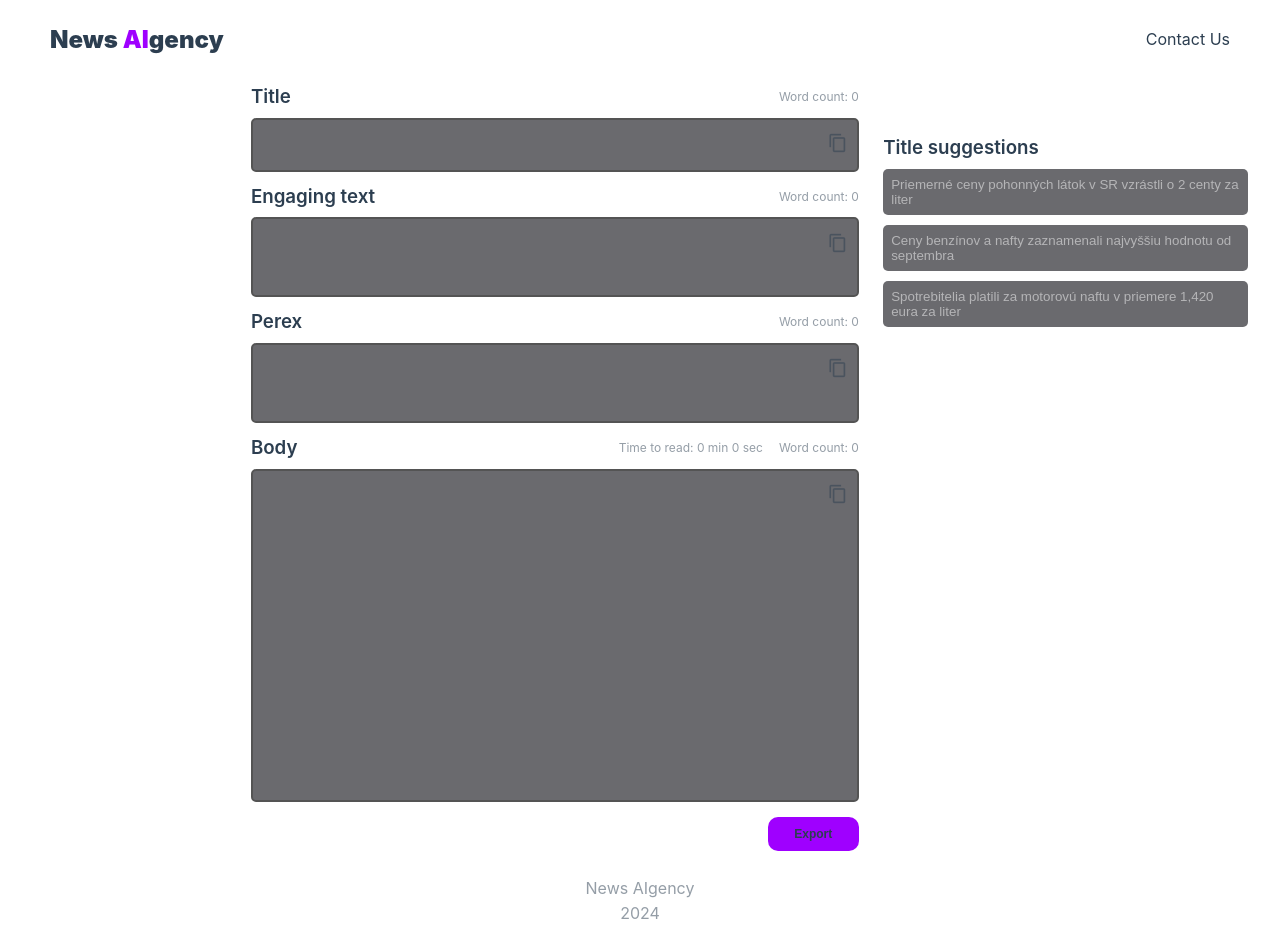
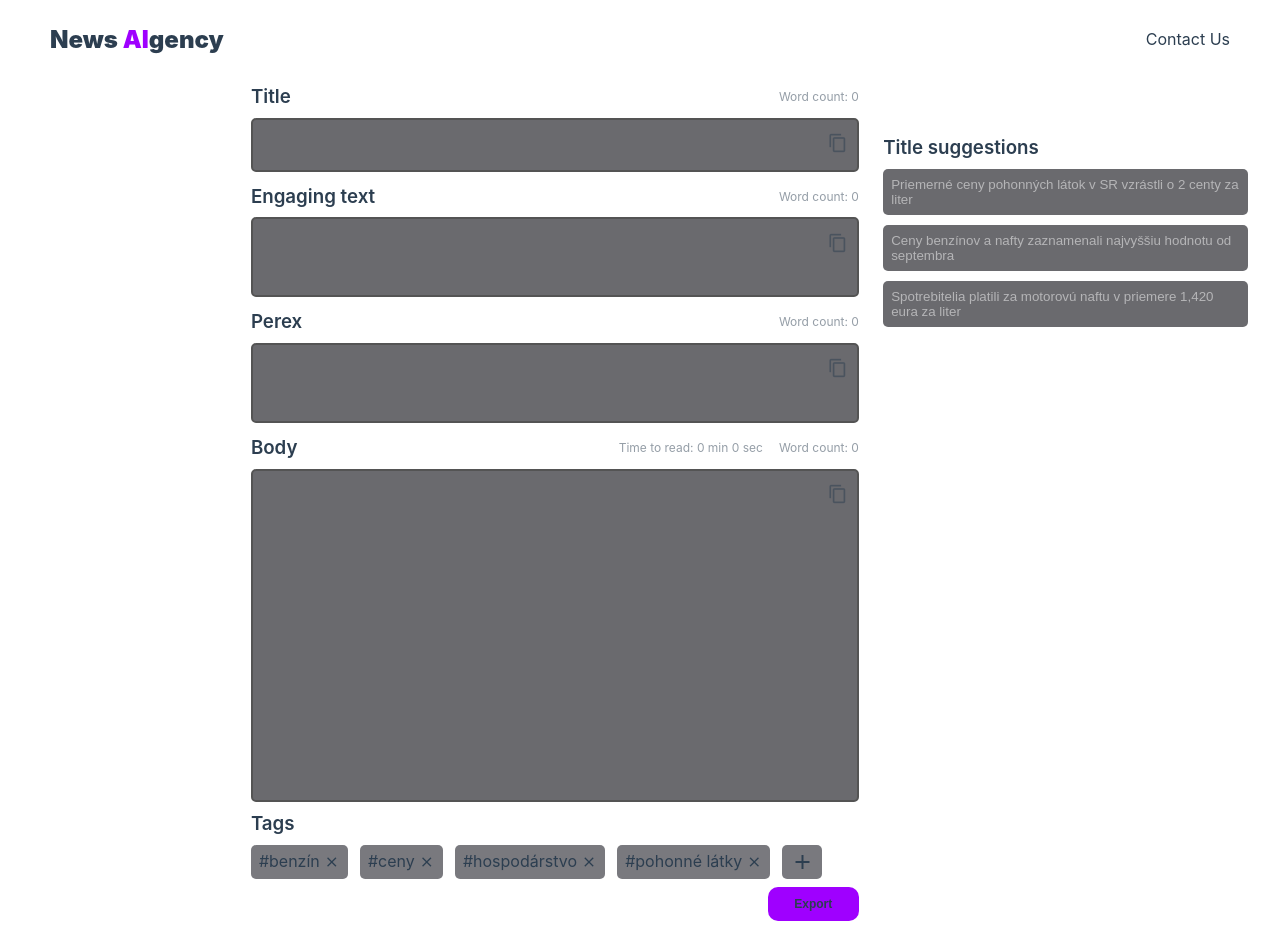
Before and after one commit to News-AIgency/App, a Vue app in the folder frontend/: page /article in a window 1280 px wide. Shown: the top 949 px of the page. Built offline with nearby package versions, Linux system fonts and the light colour scheme.

Commit message:
Added tags with deletion

```diff
--- a/frontend/src/stores/articleStore.ts
+++ b/frontend/src/stores/articleStore.ts
@@ -6,6 +6,7 @@ export const useArticleStore = defineStore ('article', {
     selectedTopic: "" as string,
     title: "" as string,
     titleSuggestions: ["Priemerné ceny pohonných látok v SR vzrástli o 2 centy za liter", "Ceny benzínov a nafty zaznamenali najvyššiu hodnotu od septembra", "Spotrebitelia platili za motorovú naftu v priemere 1,420 eura za liter"] as string[],
+    tags: ["#benzín", "#ceny", "#hospodárstvo", "#pohonné látky"] as string[],
     perex: "" as string,
     body: "" as string,
     url: "" as string
--- a/frontend/src/views/ArticleView.vue
+++ b/frontend/src/views/ArticleView.vue
@@ -48,6 +48,19 @@
           <textarea id="body-textarea" v-model="body" @input="autoResize"></textarea>
         </div>
       </div>
+
+      <div class="tags-container">
+        <h3>Tags</h3>
+        <div class="tags">
+          <div v-for="(tag, index) in tags"
+          :key="index">
+            {{ tag }}
+            <span class="material-icons close-icon" @click="delTag(index)">close</span>
+        </div>
+        <div class="material-icons add-icon" @click="addTag">add</div>
+        </div>
+      </div>
+
       <div class="action-bar">
         <button class="export-button" @click="exportText">Export</button>
       </div>
@@ -106,6 +119,9 @@ export default {
     titleSuggestions(): string[] {
       return this.articleStore.titleSuggestions;
     },
+    tags(): string[] {
+      return this.articleStore.tags;
+    },
     timeToRead(): string {
       return this.calcTimeToRead(this.bodyWordCount);
     },
@@ -162,6 +178,12 @@ export default {
 
       return `${minutes} min ${seconds} sec`;
     },
+    delTag(index: number) {
+      this.tags.splice(index, 1);
+    },
+    addTag() {
+
+    }
   },
   watch: {
     title(newValue) {
@@ -278,6 +300,46 @@ html {
   opacity: 0.5;
 }
 
+.tags {
+  display: flex;
+  flex-direction: row;
+  justify-content: flex-start;
+  gap: 2%;
+}
+
+.close-icon {
+  font-size: 16px;
+  display: inline-flex;
+  align-items: center;
+  line-height: 1;
+  cursor: pointer;
+}
+
+.close-icon:hover {
+  color: var(--color-accent);
+}
+
+.add-icon {
+  cursor: pointer;
+}
+
+.add-icon:hover {
+  color: var(--color-accent);
+}
+
+.tags div {
+  background-color: rgba(76, 76, 83, 0.75);
+  color: var(--color-text);
+  border: 0px;
+  border-radius: 5px;
+  padding: 4px 8px;
+  margin-top: 1%;
+  text-align: left;
+  display: inline-flex;
+  align-items: center;
+  gap: 4px;
+}
+
 .word-count-time-to-read-wrapper {
   display: flex;
   flex-direction: row;
```
